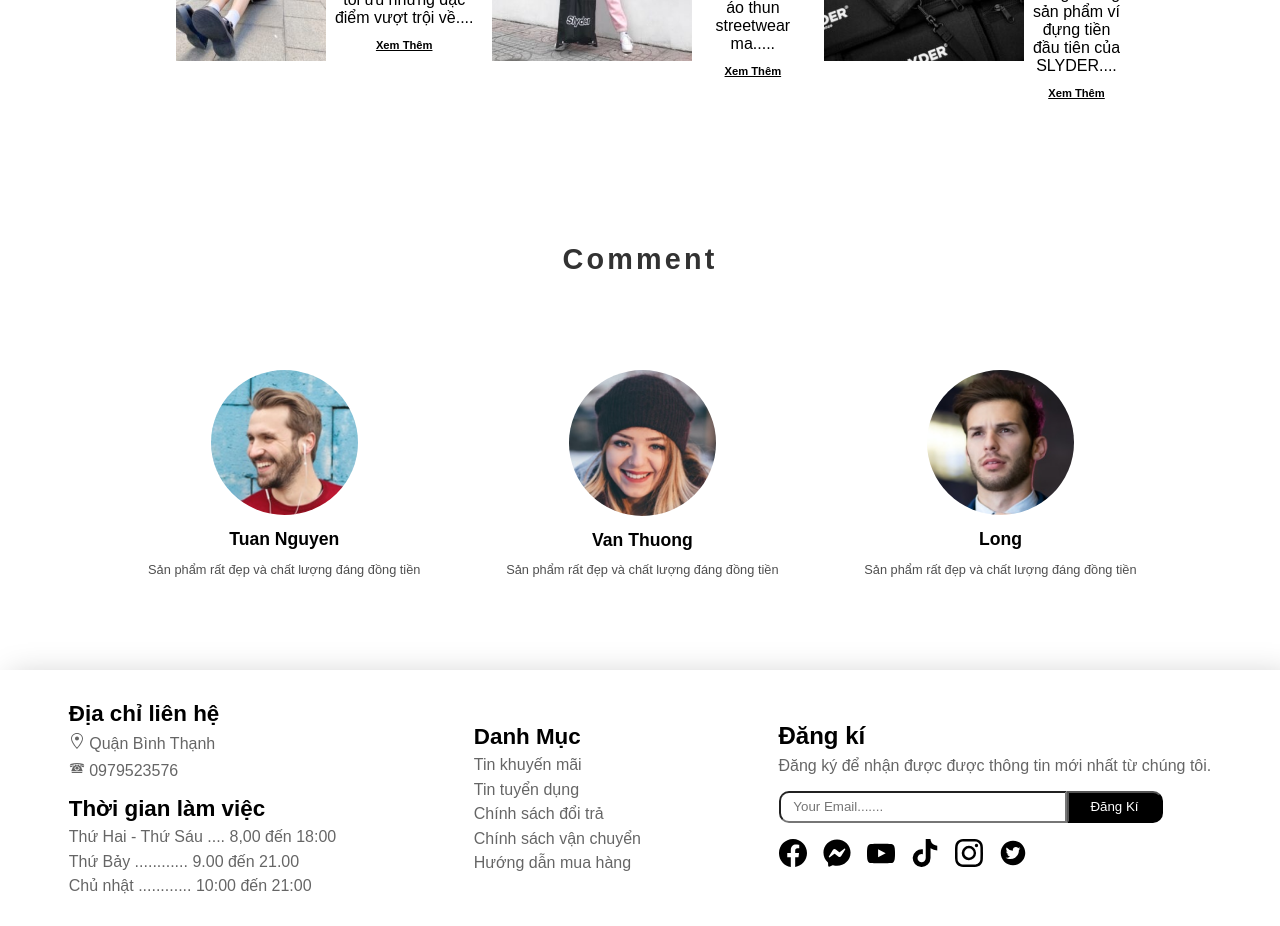
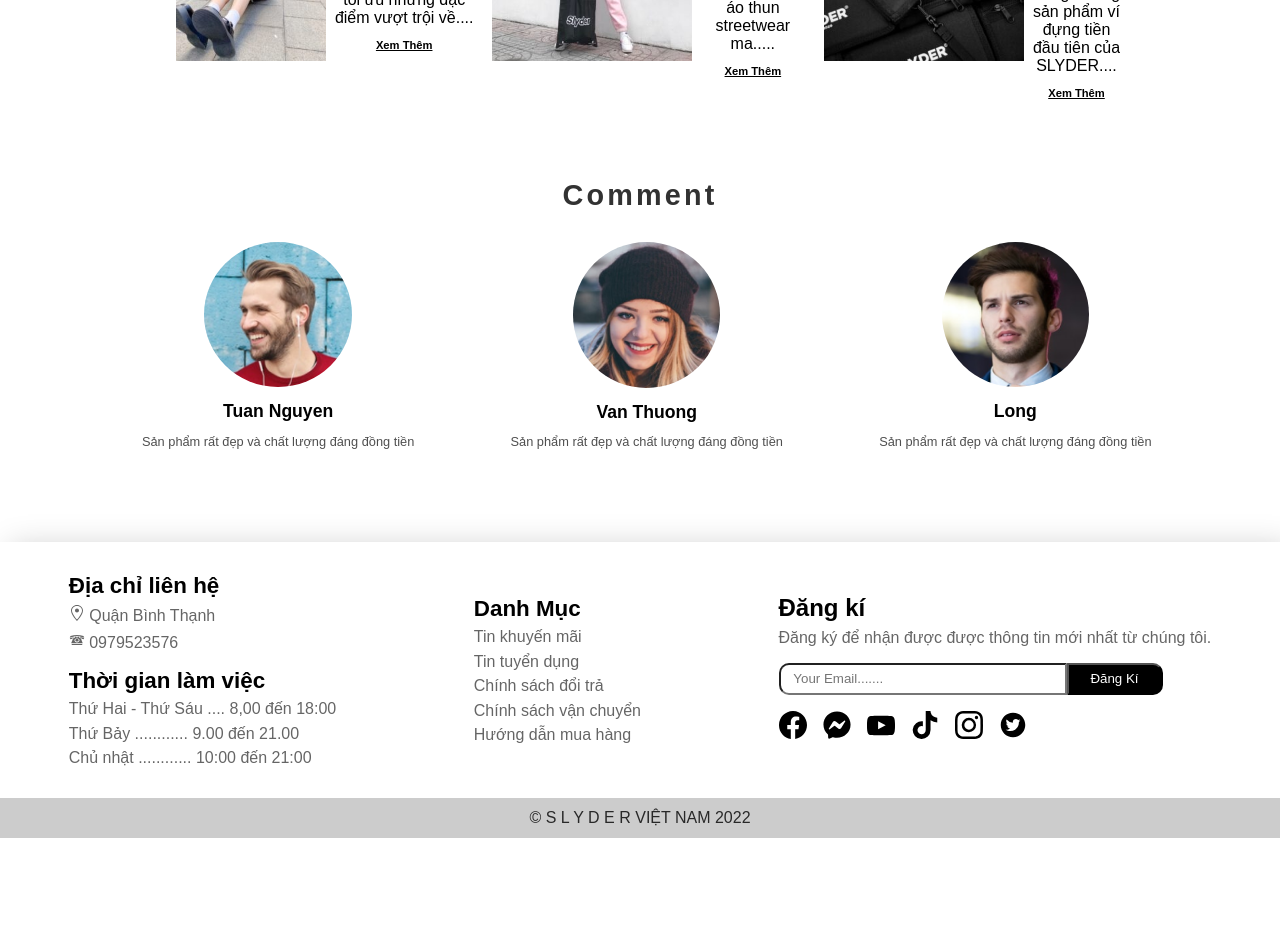
Before and after one commit to chuthuong2004/web-app, a React (Create React App) app in the folder client/react-website-slyder/: page /signup in a window 1280 px wide. Shown: the part 3540-4466 px from the top of the page. After the commit the page ends 4378 px from the top, so only its background shows below. Built offline with nearby package versions, Linux system fonts and the light colour scheme; a web font is replaced by a local one.

Commit message:
update navbar vs responsiver

```diff
--- a/client/react-website-slyder/src/components/Blog/Blog.element.js
+++ b/client/react-website-slyder/src/components/Blog/Blog.element.js
@@ -27,12 +27,18 @@ export const Container = styled.div`
             font-size: 1.8rem;
         }
     }
-
     .blogsweets{
         display: flex;
         align-items: center;
         justify-content: space-around;
         padding: 2rem 8rem;
+    }
+    @media screen and (min-width: 280px) and (max-width: 768px){
+        padding: 0 ;
+
+        .Content{
+            margin-bottom: 2rem;
+        }
     }
 `
 
@@ -83,6 +89,15 @@ export const ReviewSlider = styled(Slider)`
 	.slick-list {
 		overflow: hidden;
 	}
+
+    @media screen and (min-width: 280px) and (max-width: 768px){
+        img{
+            max-width: 100%;
+        }
+        .slick-track{
+            padding: 0;
+        }
+    }
 `;
 
 export const ImgBlogl = styled.div`
@@ -91,6 +106,7 @@ export const ImgBlogl = styled.div`
 
 export const CrouseImg = styled.img`
     display: block;
+
 `
 
 export const ImgShow = styled.div`
@@ -121,14 +137,14 @@ export const sliderSettings = {
 		{
 			breakpoint: 1280,
 			settings: {
-				slidesToShow: 2,
+				slidesToShow: 1,
 			},
 		},
 
 		{
 			breakpoint: 900,
 			settings: {
-				slidesToShow: 2,
+				slidesToShow: 1,
 			},
 		},
 	],
--- a/client/react-website-slyder/src/components/Evaluate/Evaluate.elements.js
+++ b/client/react-website-slyder/src/components/Evaluate/Evaluate.elements.js
@@ -41,7 +41,7 @@ export const ReviewSlider = styled(Slider)`
 	.slick-track {
 		display: flex;
 		padding: 30px;
-		gap: 3rem;
+		gap: 1rem;
 	}
 	.slick-slide {
 		display: flex;
@@ -53,4 +53,11 @@ export const ReviewSlider = styled(Slider)`
 	.slick-list {
 		overflow: hidden;
 	}
+
+	@media screen and (max-width: 960px){
+		.slick-track{
+			padding: 0;
+			padding-top: 30px;
+		}
+	}
 `;
--- a/client/react-website-slyder/src/components/Evaluate/Evaluate.jsx
+++ b/client/react-website-slyder/src/components/Evaluate/Evaluate.jsx
@@ -11,8 +11,8 @@ const Carousel = () => {
 	const [setSliderRef] = useState(null);
 
 	return (
-		<Section margin="auto" maxWidth="1280px" padding="50px 70px" inverse>
-			<Row justify="center"  padding="4rem 0rem" opacity="0.8" wrap="wrap">
+		<Section margin="auto" maxWidth="1280px" padding="50px 50px" inverse>
+			<Row justify="center" opacity="0.8" wrap="wrap">
 				<Heading width="auto" fontsize="1.8rem" inverse>
 					Comment
 				</Heading>
--- a/client/react-website-slyder/src/components/Form/Form.elements.js
+++ b/client/react-website-slyder/src/components/Form/Form.elements.js
@@ -2,9 +2,9 @@ import styled from 'styled-components';
 import { motion } from 'framer-motion';
 
 export const FormSection = styled.div`
-	/* color: #fff; */
+	color: #fff;
 	padding: 160px 0;
-	/* background: ${({ inverse }) => (inverse ? '#101522' : '#fff')}; */
+	background: ${({ inverse }) => (inverse ? '#101522' : '#fff')};
 	background: #101522;
 `;
 
@@ -19,11 +19,11 @@ export const FormContainer = styled.div`
 	display: flex;
 `;
 export const FormColumn = styled.div`
-	/* margin-bottom: 15px; */
+	margin-bottom: 15px;
 	padding: 50px;
 	background: white;
 	border: 20px;
-	/* padding: ${({ small }) => (small ? '0 50px' : '0 15px')}; */
+	padding: ${({ small }) => (small ? '0 50px' : '0 15px')};
 	flex: 1;
 	max-width: 60%;
 	display: flex;
@@ -52,7 +52,7 @@ export const FormRow = styled.div`
 `;
 
 export const FormWrapper = styled.form`
-	/* max-width: 540px; */
+	max-width: 540px;
 	padding-top: 0;
 	width: 100%;
 `;
--- a/client/react-website-slyder/src/components/Navbar/Navbar.elements.jsx
+++ b/client/react-website-slyder/src/components/Navbar/Navbar.elements.jsx
@@ -112,6 +112,7 @@ export const Nav = styled.div`
 
             .toggle {
                 display: block;
+                font-size: 1.6rem;
                 margin-right: 4.5rem;
                 top: 0;left: 0;
                 margin-left: 1rem;
@@ -122,6 +123,9 @@ export const Nav = styled.div`
         .IconNavbar{
             .Fasearch{
                 display: none;
+            }
+            .FaCartPlus{
+                font-size: 1.6rem;
             }
         }
 
--- a/client/react-website-slyder/src/components/Recommend/Recommend.element.js
+++ b/client/react-website-slyder/src/components/Recommend/Recommend.element.js
@@ -156,7 +156,7 @@ export const Content = styled.div`
       }
     }
     .destinations {
-      grid-template-columns: 1fr;
+      grid-template-columns: repeat(2, 1fr);
       padding: 0;
     }
   }
--- a/client/react-website-slyder/src/components/Testimonail/Testimonail.element.js
+++ b/client/react-website-slyder/src/components/Testimonail/Testimonail.element.js
@@ -184,7 +184,7 @@ export const Content = styled.div`
       }
     }
     .destinations {
-      grid-template-columns: 1fr;
+      grid-template-columns: repeat(2, 1fr);
       padding: 0;
     }
   }
```
